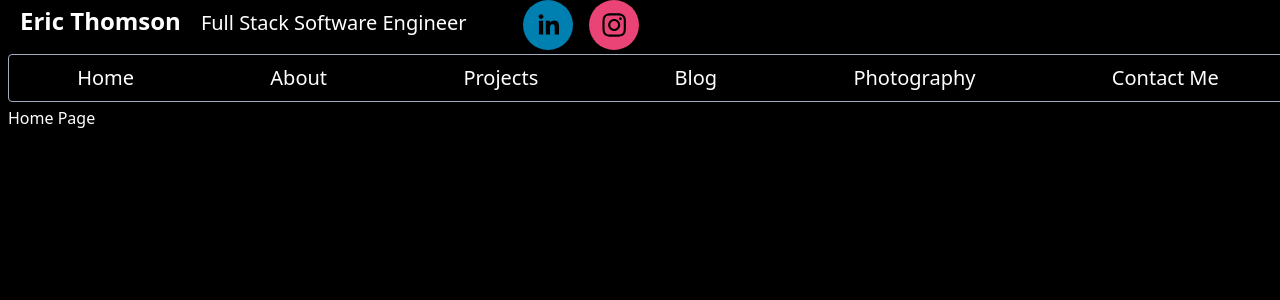
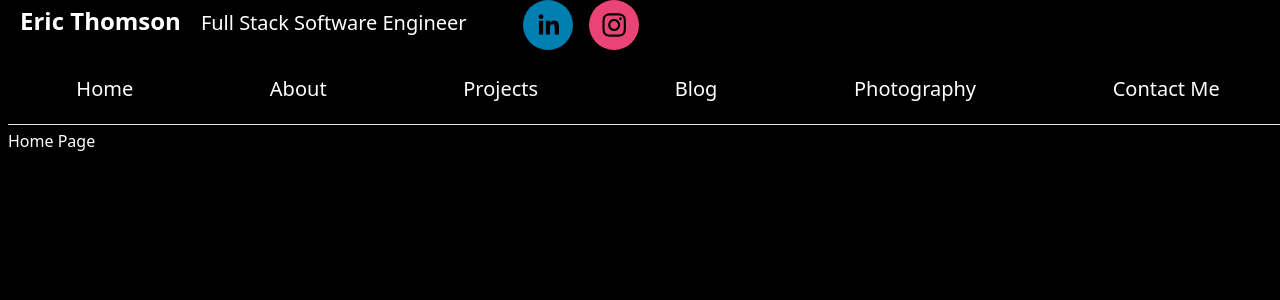
Before and after one commit to ericthomson13/portfolio, a React (Create React App) app: page / in a window 1280 px wide. Shown: the top 300 px of the page. Built offline with nearby package versions, Linux system fonts and the light colour scheme.

Commit message:
Updated Nav Styling

```diff
--- a/src/App.js
+++ b/src/App.js
@@ -30,7 +30,7 @@ const App = () => (
           </span>
         </span>
       </div>
-        <nav className='bg-grey-600 flex w-screen border border-gray-500 items-center justify-around py-2 my-1 rounded'>
+        <nav className='bg-grey-600 flex w-screen border-b border-grey-100 items-center justify-around py-5 my-1'>
           <span className="px-8">
             <Link to='/' className='text-xl'>Home</Link>
           </span>
```
